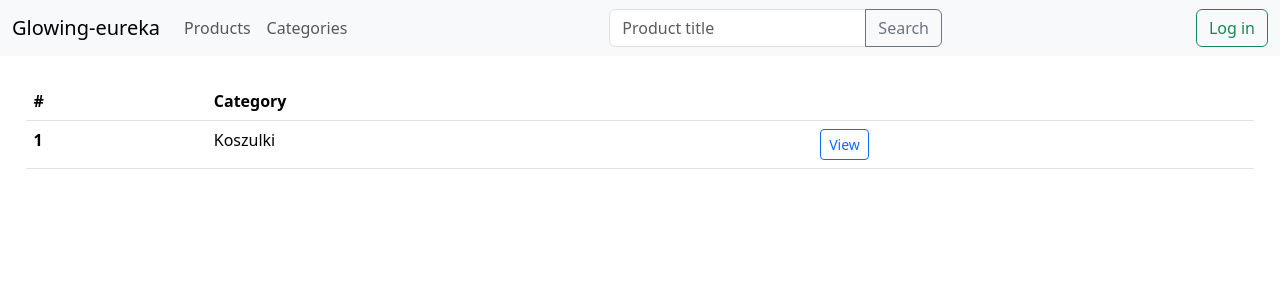
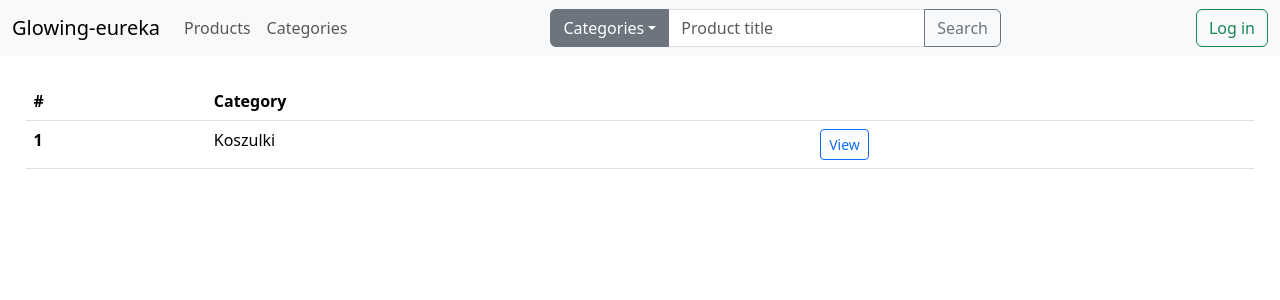
Before and after one commit to TCA166/glowing-eureka, a Flask app: page /categories in a window 1280 px wide. Shown: the top 300 px of the page. Run offline with Flask 3, Linux system fonts and the light colour scheme.

Commit message:
Improved search bar

```diff
--- a/app.py
+++ b/app.py
@@ -30,20 +30,21 @@ def home():
 @bp.route("/products", methods=["GET"])
 def products():
     page = getPageFromRequest()
-    phrase = None
-    category = None
+    phrase = ""
+    category = []
     if "search" in request.args:
         phrase = request.args["search"]
     if "category" in request.args:
-        category = int(request.args["category"])
+        category = [int(c) for c in request.args.getlist("category")]
     with db.Session(db.engine) as session:
         stmt = db.select(db.product).where(db.product.isDeleted == False)
-        if phrase is not None:
+        if phrase != "":
             stmt = stmt.where(db.product.title.like(f"%{phrase}%"))
-        if category is not None:
-            stmt = stmt.where(db.product.categories.any(db.category.id == category))
+        if category != []:
+            stmt = stmt.where(db.product.categories.any(db.category.id.in_(category)))
         query = session.scalars(stmt).fetchall()
-    return render_template("products.html", products=query[page * 6:(page + 1) * 6], auth=getAuthFromRequest(), page=page, next=len(query) > (page + 1) * 6, phrase=phrase)
+        categories = session.query(db.category).all()
+    return render_template("products.html", products=query[page * 6:(page + 1) * 6], auth=getAuthFromRequest(), page=page, categories=categories, on=category, next=len(query) > (page + 1) * 6, phrase=phrase)
 
 @bp.route("/products/new", methods=["GET", "POST"])
 def newProduct():
--- a/templates/navbar.html
+++ b/templates/navbar.html
@@ -30,12 +30,23 @@
                     {%endif%}
                 {%endif%}
             </ul>
+            {%if categories is defined%}
             <form role="search" action="{{url_for('glowing-eureka.products')}}" method="get" style="margin-bottom: 0px;margin-right:auto">
                 <div class="input-group">
+                    <button type="button" class="btn btn-secondary dropdown-toggle" data-bs-toggle="dropdown" aria-expanded="false">Categories</button>
+                    <div class="dropdown-menu">
+                        {%for cat in categories%}
+                        <div class="form-check">
+                            <input type="checkbox" value="{{cat.id}}" name="category" {{"checked" if cat.id in on}}>
+                            <label class="form-check-label">{{cat.name}}</label>
+                        </div>
+                        {%endfor%}
+                    </div>
                     <input type="text" class="form-control" name="search" placeholder="Product title" aria-describedby="button-addon2" value="{{phrase}}">
                     <button class="btn btn-outline-secondary" type="submit" id="button-addon2">Search</button>
                 </div>
             </form>
+            {%endif%}
             {%if auth == None%}
             <a href="{{url_for('glowing-eureka.login')}}" class="btn btn-outline-success" type="submit">Log in</a>
             {%else%}
```
